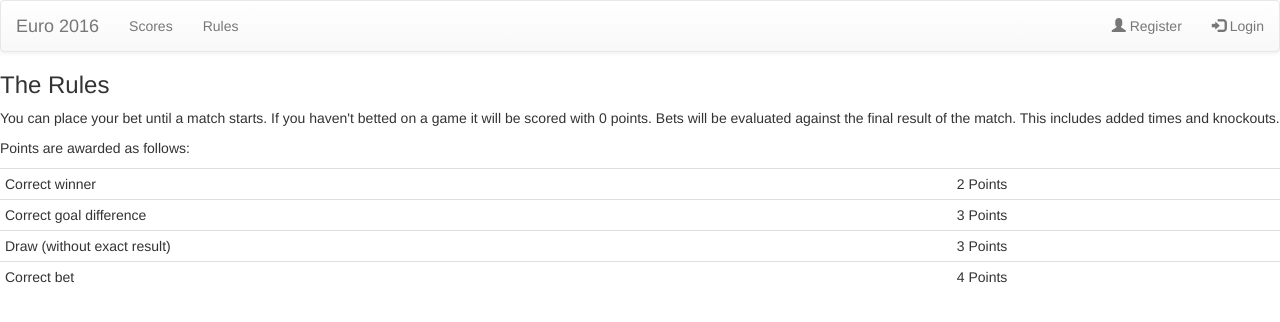
After one commit to evonaut/bolzplatz, a Django app: template bolzplatz/bets/templates/bets/bets_rules.html in a window 1280 px wide. The commit adds this page. Shown: the top 322 px of the page. Run offline with Django 3.2, Linux system fonts and the light colour scheme; the template is opened without the code that fills it, so the values that code supplies are empty; some libraries are stand-ins or nearby versions.

Commit message:
Added rules page and some help texts

```diff
--- /dev/null
+++ b/bolzplatz/bets/templates/bets/bets_rules.html
@@ -0,0 +1,19 @@
+{% extends parent_template|default:"bets/base_bets.html" %}
+{% load i18n %}
+{% block title %}
+{{ block.super }} - {% trans "Rules" %}
+{% endblock %}
+
+{% block main %}
+<h3>{% trans "The Rules" %}</h3>
+<p>{% trans "You can place your bet until a match starts. If you haven't betted on a game it will be scored with 0 points. Bets will be evaluated against the final result of the match. This includes added times and knockouts." %}</p>
+
+<p>{% trans "Points are awarded as follows:" %}</p>
+
+<table class="table table-condensed">
+    <tr><td>{% trans "Correct winner" %}</td><td>2 {% trans "Points" %}</td></tr>
+    <tr><td>{% trans "Correct goal difference" %}</td><td>3 {% trans "Points" %}</td></tr>
+    <tr><td>{% trans "Draw (without exact result)" %}</td><td>3 {% trans "Points" %}</td></tr>
+    <tr><td>{% trans "Correct bet" %}</td><td>4 {% trans "Points" %}</td></tr>
+</table>
+{% endblock %}
--- a/bolzplatz/bets/urls.py
+++ b/bolzplatz/bets/urls.py
@@ -1,9 +1,10 @@
 from django.conf.urls import include, url, patterns
 
-from .views import BetHome, BetCreate, BetEvaluate
+from .views import BetHome, BetCreate, BetEvaluate, bet_rules
 
 urlpatterns = patterns('',
                        url(r'^$', BetHome.as_view(), name='bets_home'),
                        url(r'^create/$', BetCreate.as_view(), name='bets_create'),
-                       url(r'^eval/$', BetEvaluate.as_view(), name='bets_evaluate')
+                       url(r'^eval/$', BetEvaluate.as_view(), name='bets_evaluate'),
+                       url(r'^rules/$', bet_rules, name='bets_rules')
                        )
--- a/bolzplatz/bets/views.py
+++ b/bolzplatz/bets/views.py
@@ -118,3 +118,8 @@ class BetEvaluate(View):
             self.template_name,
             {'scores': scores}
         )
+
+
+@login_required
+def bet_rules(request):
+    return render(request, 'bets/bets_rules.html')
--- a/bolzplatz/templates/base.html
+++ b/bolzplatz/templates/base.html
@@ -8,11 +8,7 @@
   <link rel="stylesheet" href="https://maxcdn.bootstrapcdn.com/bootstrap/3.3.6/css/bootstrap.min.css" integrity="sha384-1q8mTJOASx8j1Au+a5WDVnPi2lkFfwwEAa8hDDdjZlpLegxhjVME1fgjWPGmkzs7" crossorigin="anonymous">
   <link rel="stylesheet" href="https://maxcdn.bootstrapcdn.com/bootstrap/3.3.6/css/bootstrap-theme.min.css" integrity="sha384-fLW2N01lMqjakBkx3l/M9EahuwpSfeNvV63J5ezn3uZzapT0u7EYsXMjQV+0En5r" crossorigin="anonymous">
   <script src="https://maxcdn.bootstrapcdn.com/bootstrap/3.3.6/js/bootstrap.min.js" integrity="sha384-0mSbJDEHialfmuBBQP6A4Qrprq5OVfW37PRR3j5ELqxss1yVqOtnepnHVP9aJ7xS" crossorigin="anonymous"></script>
-  <style type="text/css">
-    #login{
-        cursor: pointer;
-    }
-  </style>
+  {% block css %}{% endblock %}
 </head>
 
 <body role="document">
--- a/bolzplatz/templates/navbar.html
+++ b/bolzplatz/templates/navbar.html
@@ -20,7 +20,7 @@
       {% else %}
       <li><a href="{% url 'scores:scores_home' %}">{% trans "Scores" %}</a></li>
       {% endif %}
-      <li><a href="#">{% trans "Rules" %}</a></li>
+      <li><a href="{% url 'bets:bets_rules' %}">{% trans "Rules" %}</a></li>
     </ul>
       <ul class="nav navbar-nav navbar-right">
         {% if user.is_authenticated %}
--- a/bolzplatz/users/templates/users/login_form.html
+++ b/bolzplatz/users/templates/users/login_form.html
@@ -1,7 +1,7 @@
 {% load i18n %}
 <form action="{% url 'auth:login' %}" method="post">
   {% csrf_token %}
-  {{ form.as_p }}
+    {{ form.as_p }}
     {% if next %}
     <input
       type="hidden"
--- a/bolzplatz/users/templates/users/user_create.html
+++ b/bolzplatz/users/templates/users/user_create.html
@@ -9,6 +9,8 @@
 {% if user.is_authenticated %}
 <p>{% trans "You need to be logged out to register" %}</p>
 {% else %}
+<p>{% trans "Please use your login as username to be able to obtain prizes." %}</p>
+<p>{% trans "Please use a password that isn't used anywhere else." %}</p>
 <form action="{% url 'auth:create' %}" method="post">
 {% csrf_token %}
 {{ form.as_p }}
--- a/bolzplatz/users/templates/users/user_select_group.html
+++ b/bolzplatz/users/templates/users/user_select_group.html
@@ -10,7 +10,7 @@
 You need to join a group before you can place your bets. Please choose one from the list.
 {% endblocktrans %}
 </p>
-
+<p>{% trans "Please note that you can only be awarded a prize if you join the group of your site." %}</p>
 <form action="{% url 'auth:create_select_group' slug=slug %}" method="post">
   {% csrf_token %}
   {{ form.as_p }}
```
Also changed, not shown: bolzplatz/locale/de/LC_MESSAGES/django.po.
